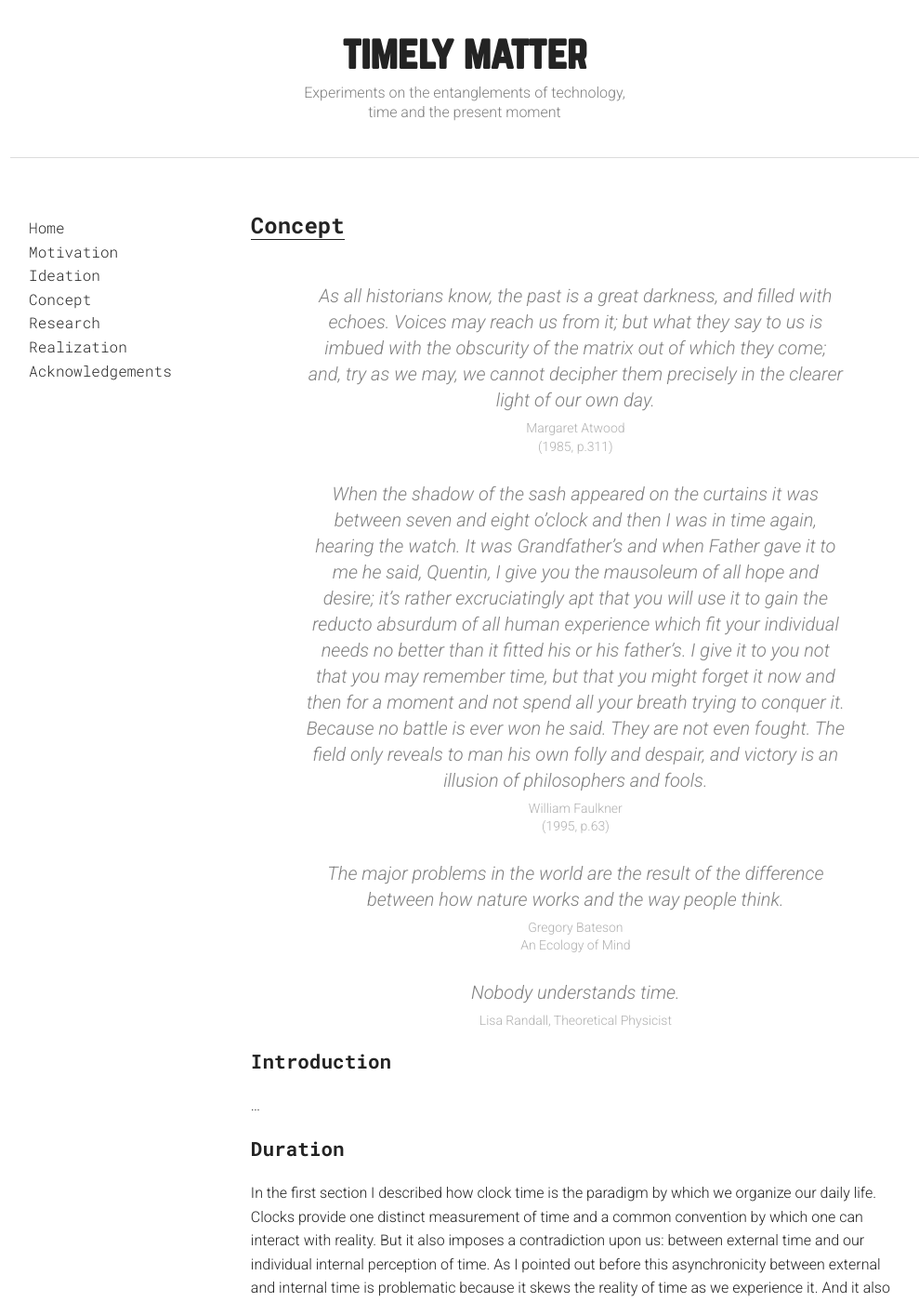
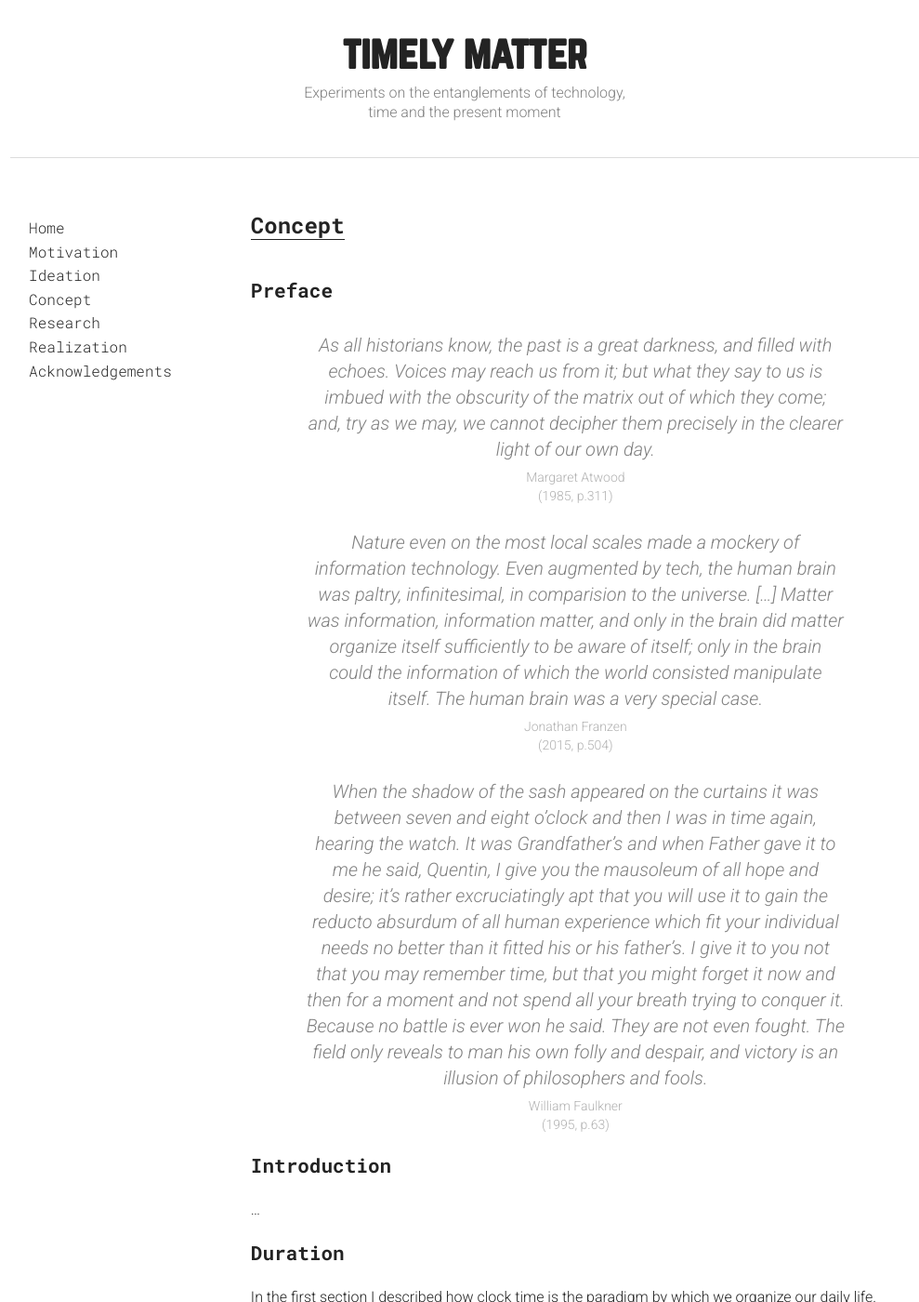
Before and after one commit to davidbeermann/timely-matter, a Jekyll site: the page built from concept/index.md, in a window 1280 px wide and 1400 px high. Shown: the whole window at 93% size, without its empty margins (140-1129 px from the left). Built offline with Jekyll 4.4.1, drawn with Linux system fonts in a browser that asks for light colours; some of the changed text lies outside the part shown.

Commit message:
introduced preface and postface with quotes

```diff
--- a/concept/index.md
+++ b/concept/index.md
@@ -6,11 +6,18 @@
 
 # Concept
 
+## Preface
+
 > As all historians know, the past is a great darkness, and filled with echoes.
 Voices may reach us from it; but what they say to us is imbued with the obscurity of the matrix out of which they come; and, try as we may, we cannot decipher them precisely in the clearer light of our own day.
 >
 > Margaret Atwood
 > (1985, p.311)
+
+> Nature even on the most local scales made a mockery of information technology. Even augmented by tech, the human brain was paltry, infinitesimal, in comparision to the universe. [...] Matter was information, information matter, and only in the brain did matter organize itself sufficiently to be aware of itself; only in the brain could the information of which the world consisted manipulate itself. The human brain was a very special case.
+>
+> Jonathan Franzen
+> (2015, p.504)
 
 > When the shadow of the sash appeared on the curtains it was between seven and
 eight o’clock and then I was in time again, hearing the watch. It was Grandfather’s and when Father gave it to me he said, Quentin, I give you the mausoleum of all hope and desire; it’s rather excruciatingly apt that you will use it to gain the reducto absurdum of all human experience which fit your individual needs no better than it fitted his or his father’s. I give it to you not that you may remember time, but that you might forget it now and then for a moment and not spend all your breath trying to conquer it. Because no battle is ever won he said. They are not even fought. The field only reveals to man his own folly and despair,
@@ -18,16 +25,6 @@
 >
 > William Faulkner
 > (1995, p.63)
-
-> The major problems in the world are the result of the difference between
-how nature works and the way people think.
->
-> Gregory Bateson
-> An Ecology of Mind
-
-> Nobody understands time.
->
-> Lisa Randall, Theoretical Physicist
 
 ## Introduction
 
@@ -109,9 +106,23 @@
 
 ![Krebs Cycle of Creativity]({{ "/static/images/krebs-cycle-of-creativity.png" | prepend: site.baseurl }})
 
+## Postface
+
+> Nobody understands time.
+>
+> Lisa Randall, Theoretical Physicist
+> OnBeing Podcast
+
+> The major problems in the world are the result of the difference between
+how nature works and the way people think.
+>
+> Gregory Bateson
+> An Ecology of Mind
+
 > The things [art & science] that are least important for our survival are the very things that make us human.
 >
-> Savas Dimopoulos, *Particle Fever* (2014)
+> Savas Dimopoulos
+> *Particle Fever* (2014)
 
 ## References
 
```
